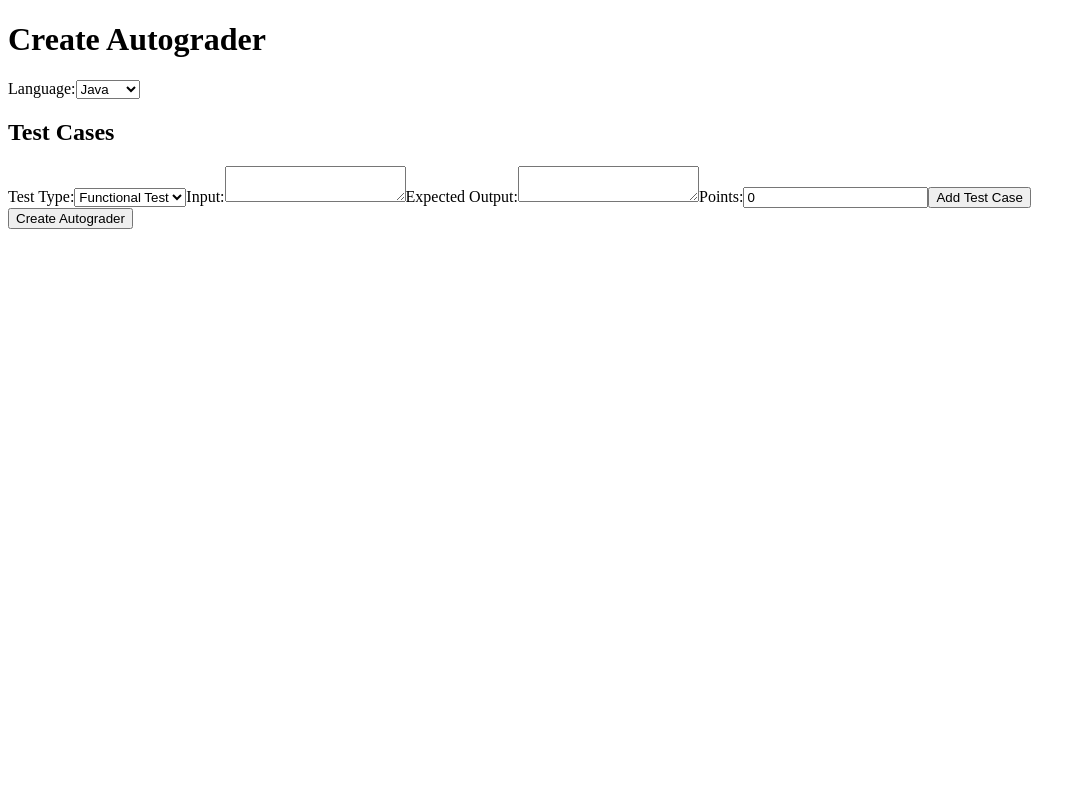
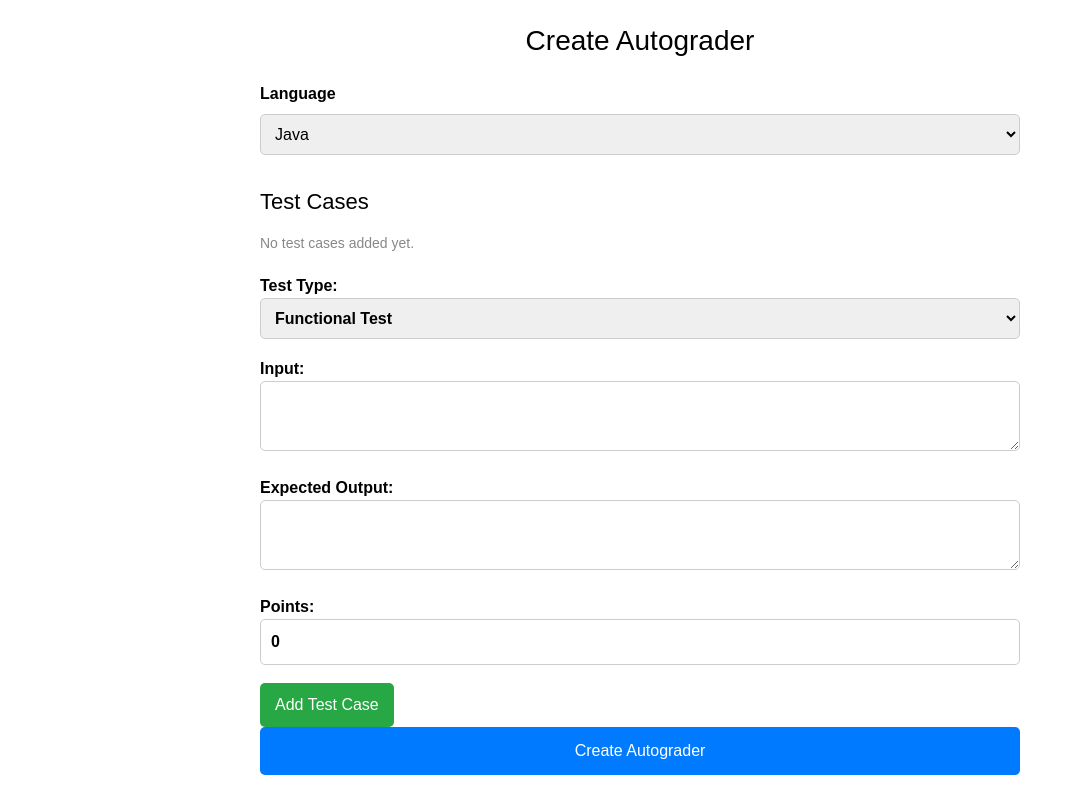
Before and after one commit to davidhappe/teachtech-toolkit, a Next.js app in the folder client/: page /autograder in a window 1280 px wide. Shown: the whole page, without its empty margins (0-1086 px from the left). Built offline with nearby package versions, Linux system fonts and the light colour scheme.

Commit message:
added ability to remove added testcases, improved form components/logic to handle empty input, and added styling to frontend

```diff
--- a/client/src/app/autograder/page.js
+++ b/client/src/app/autograder/page.js
@@ -2,6 +2,7 @@
 import React, { useState } from "react";
 import TestCaseForm from "@/components/TestCaseForm"; // form for defining test cases
 import SubmissionStatus from "@/components/SubmissionStatus"; // component to show success/error message after submitting tests
+import '@/styles/autograder.css';
 
 export default function Autograder() {
   const [language, setLanguage] = useState("Java");
@@ -14,9 +15,18 @@ export default function Autograder() {
     setTestCases([...testCases, newTestCase]);
   };
 
+  // function for removing a test case
+  const removeTestCase = (indexToRemove) => {
+    setTestCases(testCases.filter((_, index) => index !== indexToRemove));
+  };
+
   // submission handler for the assignment form
   const handleSubmit = async (e) => {
-    e.preventDefault();
+    // make sure there's at least one test case
+    if (testCases.length === 0) {
+      alert("Please add at least one test case before submitting.");
+      return;
+    }
 
     const autograderData = {
       language,
@@ -58,33 +68,43 @@ export default function Autograder() {
   };
 
   return (
-    <div>
+    <div className="autograder-container">
       <h1>Create Autograder</h1>
-      <form onSubmit={handleSubmit}>
-        <label>
-          Language:
+      <div className="form-group">
+        <label>Language</label>
         <select value={language} onChange={(e) => setLanguage(e.target.value)}>
           <option value="Java">Java</option>
           <option value="Python">Python</option>
         </select>
-        </label>
+      </div>
 
       <h2>Test Cases</h2>
+      {testCases.length === 0 ? (
+        <p className="no-test-cases">No test cases added yet.</p>
+      ) : (
+        <div className="test-cases">
           {testCases.map((testCase, index) => (
-          <div key={index}>
-            <p>
-              Test {index + 1} - {testCase.type} Test
-            </p>
+            <div key={index} className="test-case">
+              <div>
+                <p>{`Test ${index + 1} - ${testCase.type} Test`}</p>
                 <p>Input: {testCase.input}</p>
                 <p>Expected Output: {testCase.output}</p>
                 <p>Points: {testCase.points}</p>
               </div>
+              <button type="button" className="remove-button" onClick={() => removeTestCase(index)}>
+                X
+              </button>
+            </div>
           ))}
+        </div>
+      )}
 
       <TestCaseForm addTestCase={addTestCase} />
 
-        <button type="submit">Create Autograder</button>
-      </form>
+      <button type="submit" className="submit-button" onClick={handleSubmit}>
+        Create Autograder
+      </button>
+
       <SubmissionStatus status={submissionStatus} message={message} />
     </div>
   );
--- a/client/src/app/globals.css
+++ b/client/src/app/globals.css
@@ -1,7 +1,8 @@
-/*@tailwind base;
+@tailwind base;
 @tailwind components;
 @tailwind utilities;
 
+/*
 :root {
   --background: #ffffff;
   --foreground: #171717;
--- a/client/src/components/TestCaseForm.js
+++ b/client/src/components/TestCaseForm.js
@@ -1,5 +1,6 @@
 "use client";
 import React, { useState } from "react";
+import '@/styles/testCaseForm.css';
 
 // This component handles the input for adding test cases
 export default function TestCaseForm({ addTestCase }) {
@@ -10,7 +11,14 @@ export default function TestCaseForm({ addTestCase }) {
   const [points, setPoints] = useState(0);
 
   // handling adding the new test case
-  const handleAddTestCase = () => {
+  const handleAddTestCase = (e) => {
+    e.preventDefault();
+
+    if (!input || !output || !points || (type === "unit" && !method)) { // make sure all fields are filled in
+      alert("Please fill out all required fields.");
+      return;
+    }
+
     const newTestCase = {
       type, // functional or unit test
       method: type === "unit" ? method : null, // method name is only required for unit tests
@@ -29,7 +37,7 @@ export default function TestCaseForm({ addTestCase }) {
   };
 
   return (
-    <div>
+    <form onSubmit={handleAddTestCase}>
       <label>
         Test Type:
         <select value={type} onChange={(e) => setType(e.target.value)}>
@@ -55,7 +63,6 @@ export default function TestCaseForm({ addTestCase }) {
         <textarea
           value={input}
           onChange={(e) => setInput(e.target.value)}
-          //required
         />
       </label>
 
@@ -64,7 +71,6 @@ export default function TestCaseForm({ addTestCase }) {
         <textarea
           value={output}
           onChange={(e) => setOutput(e.target.value)}
-          //required
         />
       </label>
 
@@ -74,13 +80,12 @@ export default function TestCaseForm({ addTestCase }) {
           type="number"
           value={points}
           onChange={(e) => setPoints(parseInt(e.target.value))}
-          //required
         />
       </label>
 
       <button type="button" onClick={handleAddTestCase}>
         Add Test Case
       </button>
-    </div>
+    </form>
   );
 }
--- /dev/null
+++ b/client/src/styles/autograder.css
@@ -0,0 +1,84 @@
+.autograder-container {
+    max-width: 800px;
+    margin: 0 auto;
+    padding: 20px;
+    font-family: Arial, sans-serif;
+  }
+
+  h1 {
+    font-size: 28px;
+    text-align: center;
+    margin-bottom: 20px;
+  }
+
+  .form-group {
+    margin-bottom: 20px;
+  }
+
+  .form-group label {
+    display: block;
+    font-weight: bold;
+    margin-bottom: 8px;
+  }
+
+  .form-group select {
+    width: 100%;
+    padding: 10px;
+    font-size: 16px;
+    border-radius: 5px;
+    border: 1px solid #ccc;
+  }
+
+  h2 {
+    font-size: 22px;
+    margin-bottom: 15px;
+  }
+
+  .no-test-cases {
+    color: #888;
+    font-size: 14px;
+    margin-bottom: 20px;
+  }
+
+  .test-cases {
+    margin-bottom: 20px;
+  }
+
+  .test-case {
+    display: flex;
+    justify-content: space-between;
+    background: #f9f9f9;
+    padding: 15px;
+    border: 1px solid #ddd;
+    border-radius: 8px;
+    margin-bottom: 10px;
+  }
+
+  .remove-button {
+    background-color: red;
+    color: white;
+    border: none;
+    padding: 8px;
+    cursor: pointer;
+    border-radius: 4px;
+    font-size: 14px;
+  }
+
+  .remove-button:hover {
+    background-color: darkred;
+  }
+
+  .submit-button {
+    background-color: #007bff;
+    color: white;
+    padding: 12px 20px;
+    border: none;
+    border-radius: 5px;
+    font-size: 16px;
+    cursor: pointer;
+    width: 100%;
+  }
+
+  .submit-button:hover {
+    background-color: #0056b3;
+  }
--- /dev/null
+++ b/client/src/styles/testcaseform.css
@@ -0,0 +1,28 @@
+label {
+    display: block;
+    font-weight: bold;
+    margin-bottom: 8px;
+  }
+
+ textarea,
+ input,
+ select {
+    width: 100%;
+    padding: 10px;
+    margin-bottom: 10px;
+    border-radius: 5px;
+    border: 1px solid #ccc;
+  }
+
+button {
+    background-color: #28a745;
+    color: white;
+    padding: 10px 15px;
+    border: none;
+    border-radius: 5px;
+    cursor: pointer;
+  }
+
+button:hover {
+    background-color: #218838;
+  }
```
Lines whose indentation alone changed are shown as unchanged.
